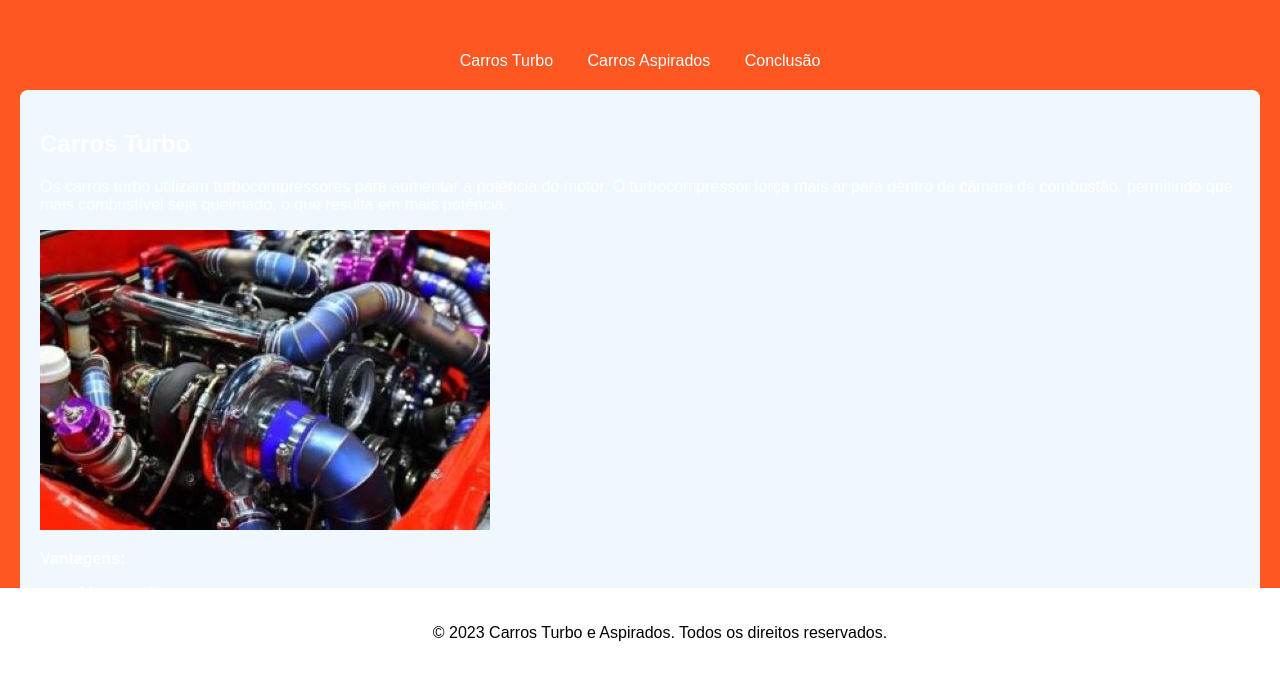
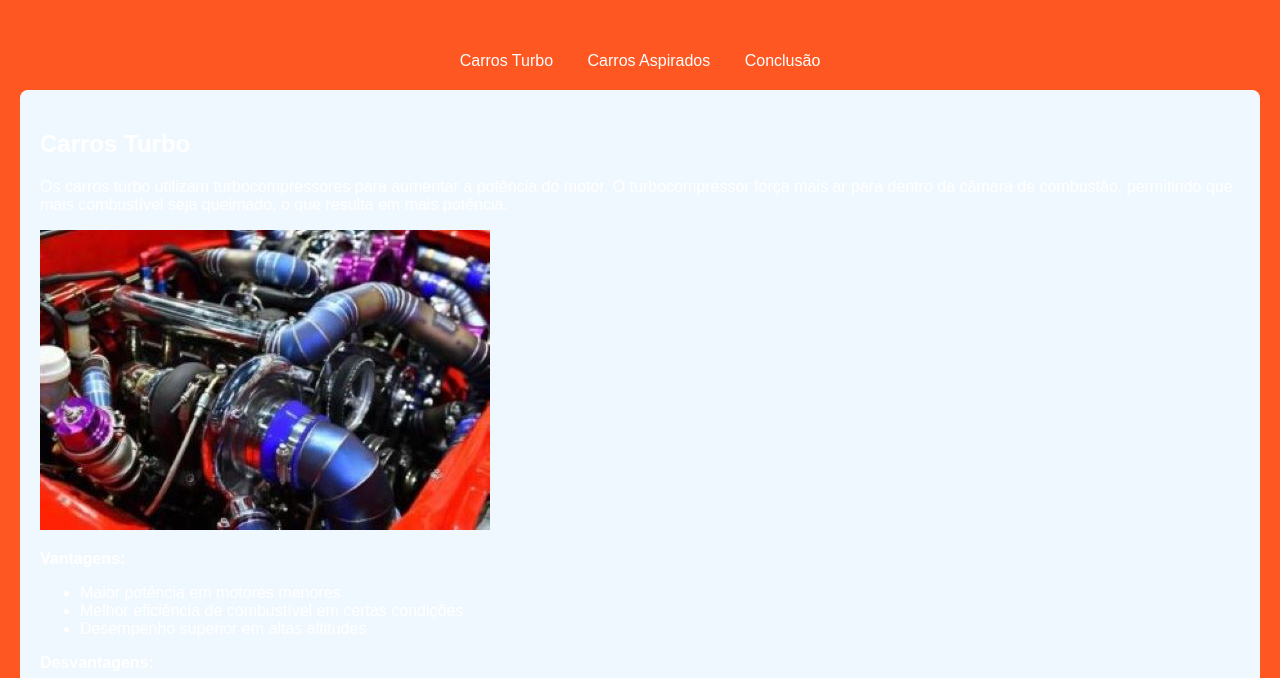
Before and after one commit to otaviokauan/Turbos-VS-Aspirados, a plain HTML site: page Turbo VS Aspirados/index.html in a window 1280 px wide. Shown: the part 122-800 px from the top of the page. Drawn offline with Linux system fonts and the light colour scheme.

Commit message:
Add files via upload

```diff
--- a/Turbo VS Aspirados/index.html
+++ b/Turbo VS Aspirados/index.html
@@ -108,9 +108,5 @@
         <p>Escolher entre um carro turbo ou aspirado depende das suas necessidades e preferências. Se você busca desempenho e eficiência, um carro turbo pode ser a melhor escolha. Por outro lado, se você prefere simplicidade e menor custo de manutenção, um carro aspirado pode ser mais adequado.</p>
     </section>
 
-    <footer>
-        <p>&copy; 2023 Carros Turbo e Aspirados. Todos os direitos reservados.</p>
-    </footer>
-
 </body>
 </html>
```
